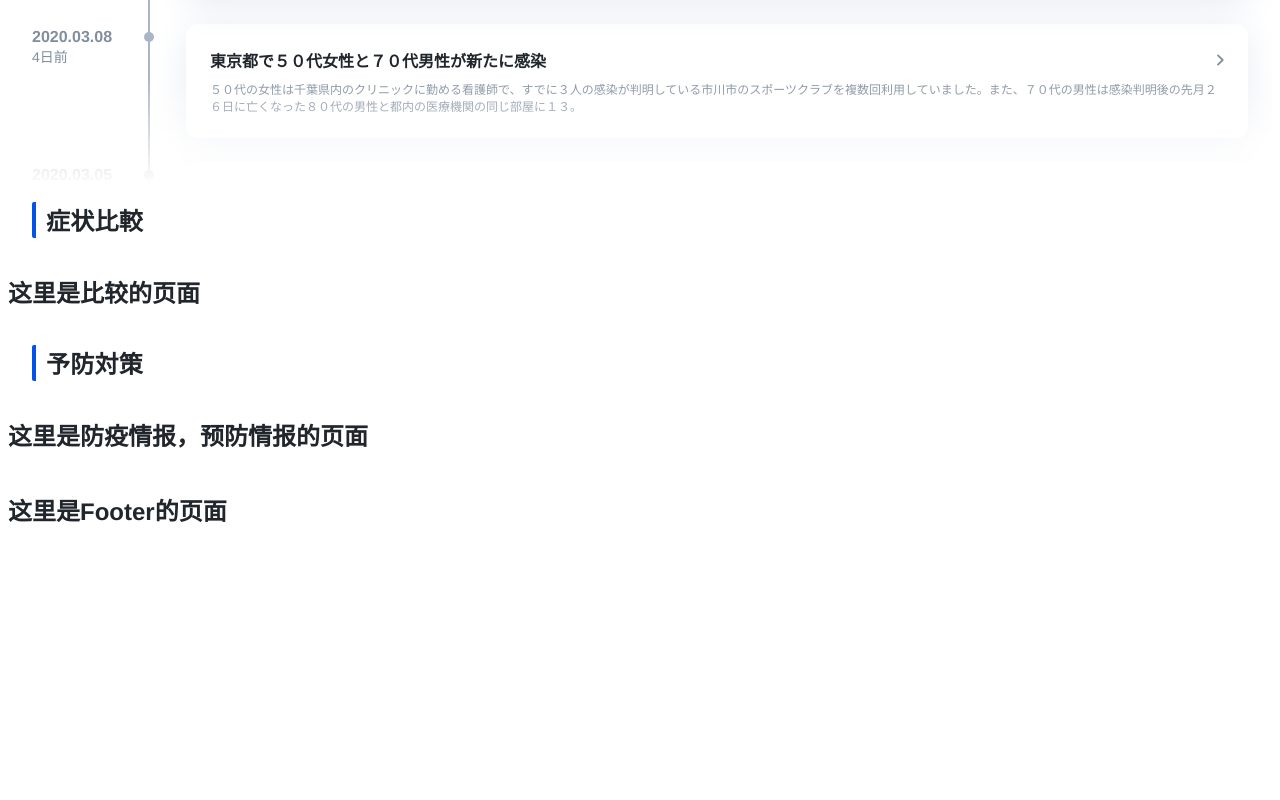
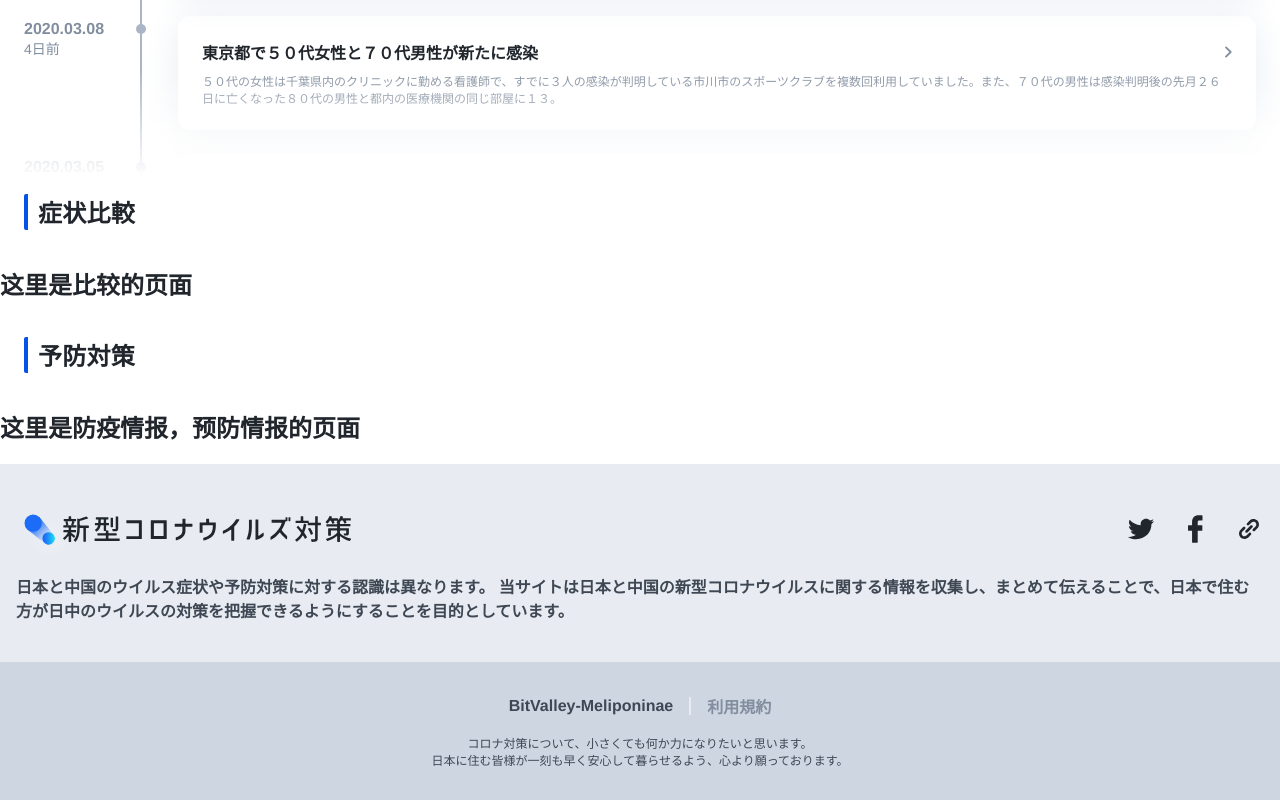
Before and after one commit to nikoloside/BitValley.COVID-19, a Vue app: page / in a window 1280 px wide. Shown: the part 1171-1971 px from the top of the page. Before the commit the page ends 1726 px from the top, so only its background shows below. Built offline with nearby package versions, Linux system fonts and the light colour scheme.

Commit message:
feat: implement footer

```diff
--- a/package.json
+++ b/package.json
@@ -16,6 +16,7 @@
   },
   "dependencies": {
     "@vue/cli-service": "^4.2.3",
+    "copy-to-clipboard": "^3.3.1",
     "dayjs": "^1.8.22",
     "iview": "^3.5.4",
     "vue": "^2.5.2",
--- /dev/null
+++ b/src/components/AboutServiceBlock.vue
@@ -0,0 +1,95 @@
+<template>
+  <article id="AboutService">
+    <h3 class="about-service-header">
+      <img
+        class="service-logo"
+        alt="新型コロナウイルス対策"
+        src="../assets/image/logo.svg"
+      />
+
+      <div class="share-panel-desktop-wrapper">
+        <SharePanel />
+      </div>
+    </h3>
+
+    <p class="service-description">
+      日本と中国のウイルス症状や予防対策に対する認識は異なります。
+      当サイトは日本と中国の新型コロナウイルスに関する情報を収集し、まとめて伝えることで、日本で住む方が日中のウイルスの対策を把握できるようにすることを目的としています。
+    </p>
+
+    <div class="share-panel-mobile-wrapper">
+      <h4 class="share-title">シェア</h4>
+      <SharePanel />
+    </div>
+  </article>
+</template>
+
+<script>
+import SharePanel from '@/components/SharePanel';
+
+export default {
+  name: 'AboutServiceBlock',
+  components: { SharePanel },
+};
+</script>
+
+<!-- Add "scoped" attribute to limit CSS to this component only -->
+<style  lang="scss" scoped>
+@import "@/commons/_variables.scss";
+$break-point: 480px;
+
+#AboutService {
+  text-align: left;
+  padding: 40px 16px;
+  background-color: $color-palegray;
+
+  .share-panel-mobile-wrapper {
+    display: none;
+  }
+
+  @media (max-width: $break-point) {
+    padding: 30px 16px;
+
+    .share-panel-desktop-wrapper {
+      display: none;
+    }
+
+    .share-panel-mobile-wrapper {
+      display: block;
+    }
+  }
+
+  .about-service-header {
+    margin: 0;
+    display: flex;
+    align-items: center;
+    justify-content: space-between;
+  }
+
+  .service-logo {
+    height: 50px;
+
+    @media (max-width: $break-point) {
+      height: 38px;
+    }
+  }
+
+  .service-description {
+    margin: 20px 0 0;
+    font-size: 16px;
+    font-weight: bold;
+    color: $color-darkgray;
+
+    @media (max-width: $break-point) {
+      font-size: 14px;
+    }
+  }
+
+  .share-title {
+    margin: 32px 0 20px;
+    text-align: center;
+    font-size: 16px;
+    font-weight: bold;;
+  }
+}
+</style>
--- /dev/null
+++ b/src/components/AboutTeamTermsOfServiceBlock.vue
@@ -0,0 +1,146 @@
+<template>
+  <div id="AboutTeamTermsOfServiceBlock">
+    <ul class="tab-link-list" role="tablist">
+      <li class="tab-link-wrapper" role="presentation">
+        <a
+          id="about-team-link"
+          href="##about-team-panel"
+          role="tab"
+          aria-controls="about-team-link"
+          v-bind:aria-selcted="isAboutTeamTabActive"
+          class="tab-link"
+          v-on:click="onAboutTeamTabLinkClick"
+          v-bind:class="{ active: isAboutTeamTabActive }"
+        >
+          BitValley-Meliponinae
+        </a>
+      </li>
+      <li class="tab-link-wrapper" role="presentation">
+        <a
+          id="terms-of-service-link"
+          href="##terms-of-service-panel"
+          role="tab"
+          aria-controls="terms-of-service-panel"
+          v-bind:aria-selected="isTermsOfServiceTabActive"
+          class="tab-link"
+          v-on:click="onTermsOfServiceTabClick"
+          v-bind:class="{ active: isTermsOfServiceTabActive }"
+        >
+          利用規約
+        </a>
+      </li>
+    </ul>
+
+    <p
+      id="about-team-panel"
+      aria-labelledby="about-team-link"
+      role="tabpanel"
+      v-bind:aria-hidden="!isAboutTeamTabActive"
+      class="tab-panel"
+      v-bind:class="{ active: isAboutTeamTabActive }"
+    >
+      コロナ対策について、小さくても何か力になりたいと思います。
+      <br />
+      日本に住む皆様が一刻も早く安心して暮らせるよう、心より願っております。
+    </p>
+    <p
+      id="terms-of-service-panel"
+      aria-labelledby="terms-of-service-link"
+      role="tabpanel"
+      v-bind:aria-hidden="!isTermsOfServiceTabActive"
+      class="tab-panel"
+      v-bind:class="{ active: isTermsOfServiceTabActive }"
+    >
+      コロナ対策について、小さくても何か力になりたいと思います。
+      <br />
+      日本に住む皆様が一刻も早く安心して暮らせるよう、心より願っております。
+      <br />
+      コロナ対策について、小さくても何か力になりたいと思います。
+      <br />
+      日本に住む皆様が一刻も早く安心して暮らせるよう、心より願っております。
+      <br />
+      コロナ対策について、小さくても何か力になりたいと思います。
+      <br />
+      日本に住む皆様が一刻も早く安心して暮らせるよう、心より願っております。
+      <br />
+    </p>
+  </div>
+</template>
+
+<script>
+const ABOUT_TEAM_TAB = 'about-team';
+const TERMS_OF_SERVICE_TAB = 'terms-of-service';
+
+export default {
+  name: 'AboutTeamTermServiceBlock',
+  data() {
+    return {
+      activeTab: ABOUT_TEAM_TAB,
+    };
+  },
+  computed: {
+    isAboutTeamTabActive() {
+      return this.activeTab === ABOUT_TEAM_TAB;
+    },
+    isTermsOfServiceTabActive() {
+      return this.activeTab === TERMS_OF_SERVICE_TAB;
+    },
+  },
+  methods: {
+    onAboutTeamTabLinkClick() {
+      this.activeTab = ABOUT_TEAM_TAB;
+    },
+    onTermsOfServiceTabClick() {
+      this.activeTab = TERMS_OF_SERVICE_TAB;
+    },
+  },
+};
+</script>
+
+<!-- Add "scoped" attribute to limit CSS to this component only -->
+<style lang="scss" scoped>
+@import "@/commons/_variables.scss";
+
+#AboutTeamTermsOfServiceBlock {
+  background-color: $color-blightgray;
+  padding: 32px 16px;
+
+  .tab-link-list {
+    display: flex;
+    list-style: none;
+    margin: 0;
+    padding: 0;
+    align-items: center;
+    justify-content: center;
+  }
+
+  .tab-link-wrapper:not(:last-of-type) {
+    padding-right: 16px;
+    margin-right: 16px;
+    border-right: 2px solid $color-palegray;
+  }
+
+  .tab-link {
+    font-size: 16px;
+    font-weight: bold;
+    color: $color-gray;
+
+    &:hover,
+    &.active {
+      color: $color-darkgray;
+    }
+  }
+
+  .tab-panel {
+    margin: 16px 0 0;
+    text-align: center;
+    font-size: 12px;
+    color: $color-darkgray;
+    display: none;
+
+    &.active {
+      display: block;
+    }
+  }
+}
+</style>
--- /dev/null
+++ b/src/components/SharePanel.vue
@@ -0,0 +1,109 @@
+<template>
+  <ul id="SharePanel">
+    <li>
+      <a
+        aria-label="Twitterでシェアする"
+        class="twitter-share"
+        target="_blank"
+        v-bind:href="twitterShareUrl"
+      />
+    </li>
+    <li>
+      <a
+        aria-label="Facebookでシェアする"
+        class="facebook-share"
+        target="_blank"
+        v-bind:href="facebookShareUrl"
+      />
+    </li>
+    <li>
+      <button
+        aria-label="URLをコピーする"
+        type="button"
+        class="link-copy-button"
+        v-on:click="onLinkCopyButtonClick"
+      />
+    </li>
+  </ul>
+</template>
+
+<script>
+import copy from 'copy-to-clipboard';
+
+const SHARE_URL = 'http://www.google.com';
+const SHARE_TEXT = 'シェアしますよーーー';
+
+export default {
+  name: 'SharePanel',
+  computed: {
+    twitterShareUrl() {
+      return `https://twitter.com/intent/tweet?${
+        new URLSearchParams([['url', SHARE_URL], ['text', SHARE_TEXT]])
+      }`;
+    },
+    facebookShareUrl() {
+      return `https://www.facebook.com/sharer/sharer.php?${
+        new URLSearchParams([['u', SHARE_URL]])
+      }`;
+    },
+  },
+  methods: {
+    onLinkCopyButtonClick() {
+      // eslint-disable-next-line no-alert
+      copy(SHARE_URL, { onCopy() { alert('URLをコピーしました'); } });
+    },
+  },
+};
+</script>
+
+<!-- Add "scoped" attribute to limit CSS to this component only -->
+<style lang="scss" scoped>
+@import "@/commons/_variables.scss";
+#SharePanel {
+  display: flex;
+  align-items: center;
+  justify-content: center;
+  list-style: none;
+  margin: 0;
+  padding: 0;
+
+  li:not(:last-of-type) {
+    margin-right: 24px;
+  }
+
+  .twitter-share,
+  .facebook-share,
+  .link-copy-button {
+    display: block;
+    width: 30px;
+    height: 30px;
+    background-color: $color-black;
+    -webkit-mask-size: cover;
+    mask-size: cover;
+    transition: background-color .3s ease;
+
+    &:hover {
+      background-color: $color-blue;
+    }
+  }
+
+  .twitter-share {
+    -webkit-mask-image: url('../assets/image/twitter.svg');
+    mask-image: url('../assets/image/twitter.svg');
+  }
+
+  .facebook-share {
+    -webkit-mask-image: url('../assets/image/facebook.svg');
+    mask-image: url('../assets/image/facebook.svg');
+  }
+
+  .link-copy-button {
+    -webkit-mask-image: url('../assets/image/sharelink.svg');
+    mask-image: url('../assets/image/sharelink.svg');
+    border: none;
+    padding: 0;
+    cursor: pointer;
+    appearance: none;
+  }
+}
+</style>
--- a/src/toppage/covid19_top.vue
+++ b/src/toppage/covid19_top.vue
@@ -83,4 +83,8 @@ a {
 a:hover{
     color: $color-blue;
 }
+
+body {
+  margin: 0;
+}
 </style>
--- a/src/toppage/sections/covid19_footer.vue
+++ b/src/toppage/sections/covid19_footer.vue
@@ -1,12 +1,17 @@
 <template>
-  <div id="covid19-footer">
-    <h2>{{ msg }}</h2>
-  </div>
+  <footer id="covid19-footer">
+    <AboutServiceBlock />
+    <AboutTeamTermsOfServiceBlock />
+  </footer>
 </template>
 
 <script>
+import AboutServiceBlock from '@/components/AboutServiceBlock';
+import AboutTeamTermsOfServiceBlock from '@/components/AboutTeamTermsOfServiceBlock';
+
 export default {
   name: 'Footer',
+  components: { AboutServiceBlock, AboutTeamTermsOfServiceBlock },
   data() {
     return {
       msg: '这里是Footer的页面',
@@ -20,6 +25,6 @@ export default {
 @import "@/commons/_variables.scss";
 
 #covid19-footer {
-  display: flex;
+  display: block;
 }
 </style>
```
Also changed, not shown: 1 other file (tests, documents, lock files or other folders).
